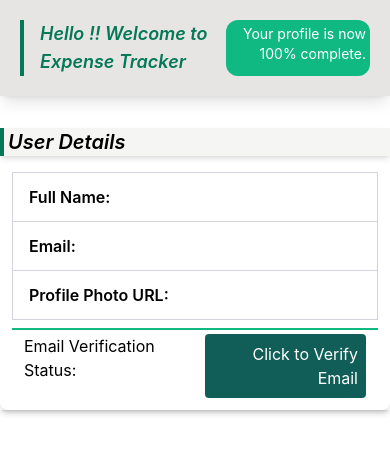
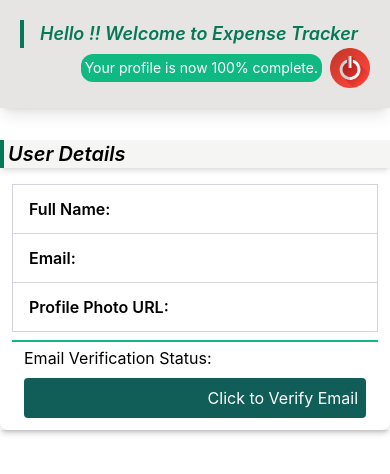
Before and after one commit to SomyaBhatnagar19/ExpenseTrackerWebsite, a React (Create React App) app: page /UserDetails in a window 390 px wide. Shown: the top 474 px of the page. Built offline with nearby package versions, Linux system fonts and the light colour scheme.

Commit message:
Making the logout icon and making it work and navigate back to sign up or login pag if user clicks it.

```diff
--- a/src/components/UserDetails.js
+++ b/src/components/UserDetails.js
@@ -1,12 +1,15 @@
 import React, { useState, useEffect } from "react";
+import { useNavigate } from "react-router-dom";
 
 //icons
-import verifiedIcon from './assets/verified.png';
+import verifiedIcon from "./assets/verified.png";
+import logoutIcon from "./assets/logout.png";
 
 const UserDetails = () => {
   const [userData, setUserData] = useState({});
   const [isLoading, setIsLoading] = useState(true);
   const [verificationStatus, setVerificationStatus] = useState(null);
+  const navigate = useNavigate();
 
   const sendVerificationEmail = () => {
     const idToken = localStorage.getItem("token");
@@ -44,6 +47,12 @@ const UserDetails = () => {
         setVerificationStatus("Failed to send verification email.");
       });
   };
+
+  const logoutHandler = () => {
+    localStorage.removeItem("token");
+    alert("User logged out sucessfully.")
+    navigate('/SignUp');
+  }
 
   useEffect(() => {
     const idToken = localStorage.getItem("token");
@@ -83,8 +92,8 @@ const UserDetails = () => {
 
           if (user.emailVerified) {
             // Email is verified, show verification status
-            alert('Your Email has been successfully Verified.')
             setVerificationStatus("VERIFIED");
+            alert("Your Email has been successfully Verified.");
           } else {
             // Email is not verified, show verification button
             setVerificationStatus(null);
@@ -103,17 +112,22 @@ const UserDetails = () => {
   }, []);
 
   return (
-    <div>
-      <div className="bg-stone-200 p-5 flex justify-between shadow-lg">
+    <div className="bg-userDetail h-screen bg-cover bg-center relative sm:bg-contain lg:bg-cover">
+      <div className="bg-stone-200 p-5 sm:flex sm:justify-between shadow-lg">
         <h4 className="text-lg italic font-semibold border-l-4 border-emerald-700 pl-4 text-emerald-700">
           Hello {userData.fullName}!! Welcome to Expense Tracker
         </h4>
-        <span className="bg-emerald-500 text-white text-right text-sm p-1 rounded-xl">
-          Your profile is now 100% complete.
-        </span>
+        <div className="flex items-center justify-end space-x-2">
+          <span className="bg-emerald-500 text-white text-right text-sm p-1 rounded-xl">
+            Your profile is now 100% complete.
+          </span>
+          <button onClick={logoutHandler}>
+            <img src={logoutIcon} alt="logout-icon" className="w-10 h-10" />
+          </button>
+        </div>
       </div>
 
-      <div className="container mx-auto mt-8">
+      <div className="container mx-auto mt-8" >
         {isLoading ? (
           <div className="flex items-center justify-center">
             <div className="animate-spin rounded-full h-16 w-16 border-t-2 border-b-2 border-emerald-500 "></div>
@@ -154,13 +168,21 @@ const UserDetails = () => {
               </table>
 
               <hr className="mt-2 mb-1 border border-emerald-500"></hr>
-              <div className="flex justify-between mr-3 ml-3">
-                <span className="text-left">Email Verification Status:</span>
+              <div className="flex flex-col sm:flex-row justify-between mr-3 ml-3">
+                <span className="text-left mb-2 sm:mb-0">
+                  Email Verification Status:
+                </span>
                 {verificationStatus ? (
                   <div className="flex items-center">
-                  <span className="text-right text-emerald-700 italic pr-2">{verificationStatus}</span>
-                  <img src={verifiedIcon} alt="verification-icon" className="w-10 h-10" />
-                </div>
+                    <span className="text-right text-emerald-700 italic pr-2">
+                      {verificationStatus}
+                    </span>
+                    <img
+                      src={verifiedIcon}
+                      alt="verification-icon"
+                      className="w-10 h-10"
+                    />
+                  </div>
                 ) : (
                   <button
                     className="text-right bg-teal-800 text-white p-2 rounded hover:bg-teal-600"
@@ -177,5 +199,4 @@ const UserDetails = () => {
     </div>
   );
 };
-
 export default UserDetails;
--- a/tailwind.config.js
+++ b/tailwind.config.js
@@ -6,6 +6,7 @@ module.exports = {
     extend: {
       backgroundImage: {
         'profile': "url('/src/components/assets/profile.jpg')",
+        'UserDetails': "url('/src/components/assets/userDetail.jpg')"
       },
     },
   },
```
Also changed, not shown: src/components/assets/logout.png (added), src/components/assets/userDetail.jpg (added).
